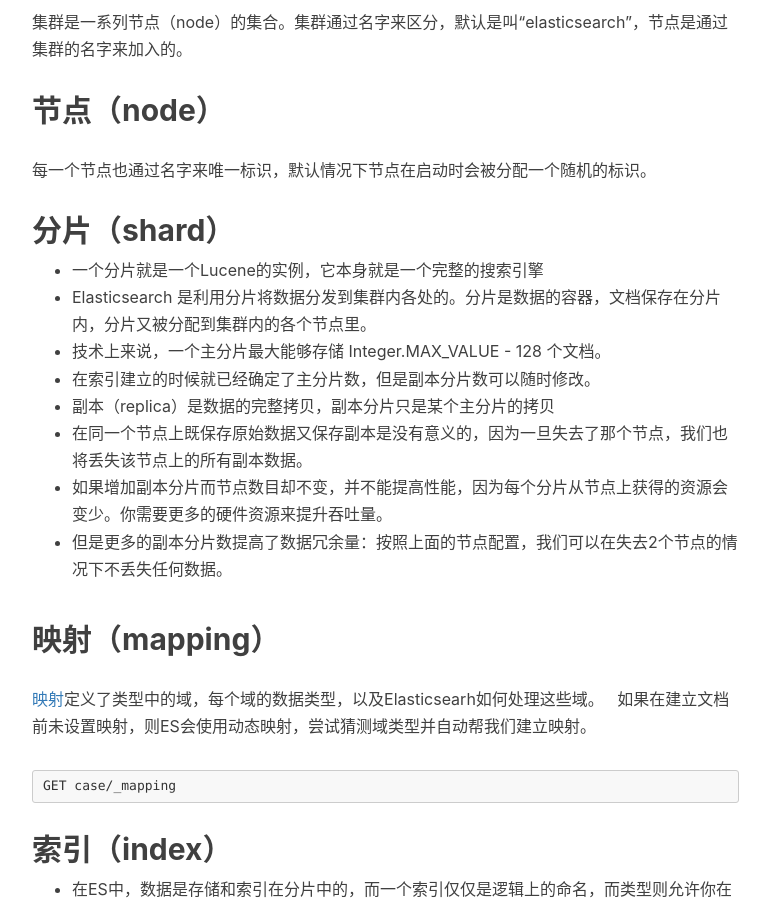
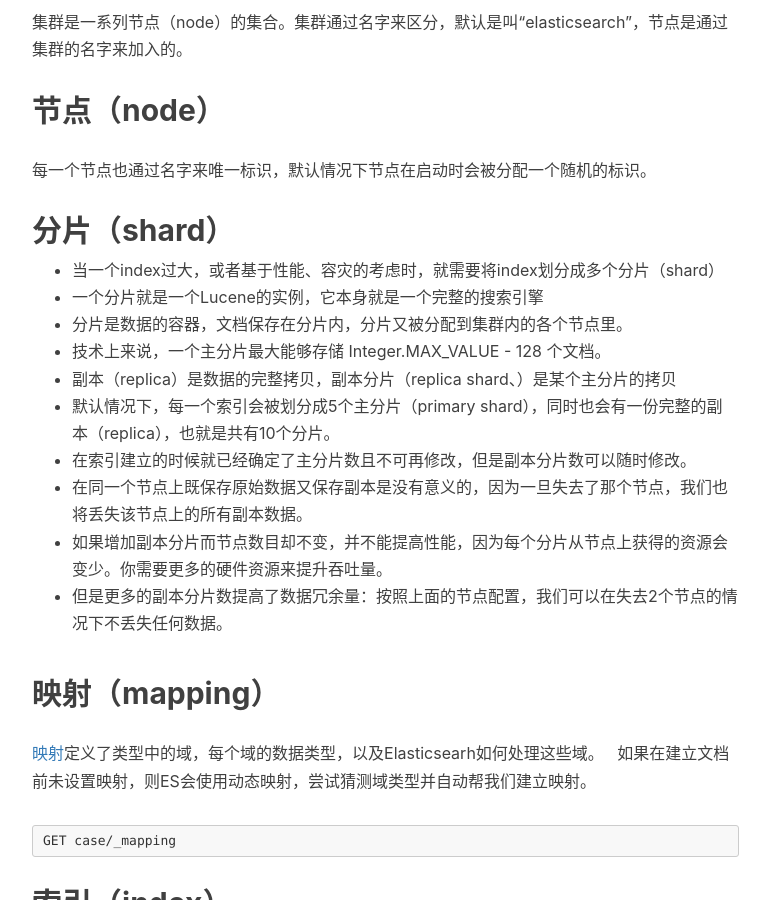
Before and after one commit to kanonjz/kanonjz.github.io, a Jekyll site: the page built from _posts/2018-03-09-understanding-of-es.md, in a window 1280 px wide and 900 px high, scrolled down 918 px. Shown: the whole window, without its empty margins (233-1003 px from the left). Built offline with Jekyll 4.4.1, drawn with Linux system fonts in a browser that asks for light colours; nearby versions of some CDN libraries; comment, search, counter and statistics services are not loaded.

Commit message:
Update 2018-03-09-understanding-of-es.md

```diff
--- a/_posts/2018-03-09-understanding-of-es.md
+++ b/_posts/2018-03-09-understanding-of-es.md
@@ -24,11 +24,13 @@
 每一个节点也通过名字来唯一标识，默认情况下节点在启动时会被分配一个随机的标识。
 
 ## 分片（shard）
+- 当一个index过大，或者基于性能、容灾的考虑时，就需要将index划分成多个分片（shard）
 - 一个分片就是一个Lucene的实例，它本身就是一个完整的搜索引擎
-- Elasticsearch 是利用分片将数据分发到集群内各处的。分片是数据的容器，文档保存在分片内，分片又被分配到集群内的各个节点里。
+- 分片是数据的容器，文档保存在分片内，分片又被分配到集群内的各个节点里。
 - 技术上来说，一个主分片最大能够存储 Integer.MAX_VALUE - 128 个文档。
-- 在索引建立的时候就已经确定了主分片数，但是副本分片数可以随时修改。
-- 副本（replica）是数据的完整拷贝，副本分片只是某个主分片的拷贝
+- 副本（replica）是数据的完整拷贝，副本分片（replica shard、）是某个主分片的拷贝
+- 默认情况下，每一个索引会被划分成5个主分片（primary shard），同时也会有一份完整的副本（replica），也就是共有10个分片。
+- 在索引建立的时候就已经确定了主分片数且不可再修改，但是副本分片数可以随时修改。
 - 在同一个节点上既保存原始数据又保存副本是没有意义的，因为一旦失去了那个节点，我们也将丢失该节点上的所有副本数据。
 - 如果增加副本分片而节点数目却不变，并不能提高性能，因为每个分片从节点上获得的资源会变少。你需要更多的硬件资源来提升吞吐量。
 - 但是更多的副本分片数提高了数据冗余量：按照上面的节点配置，我们可以在失去2个节点的情况下不丢失任何数据。
```
